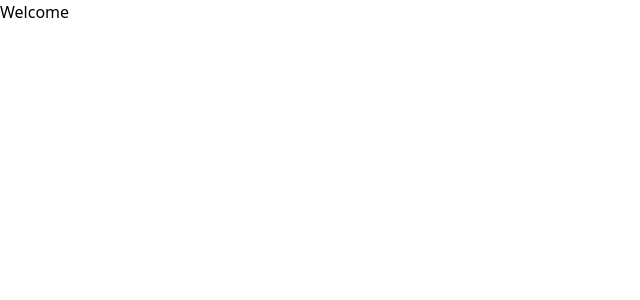
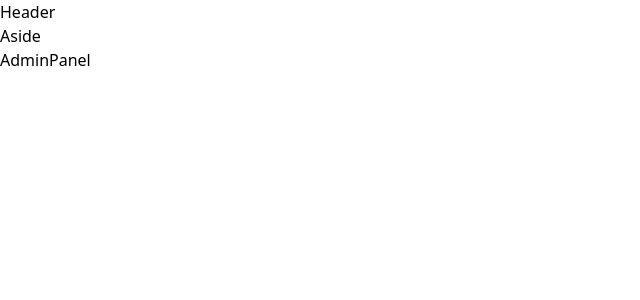
Before and after one commit to chiagoziepio/Recharts-tut, a React (Vite) app: page /main/adminpanel in a window 1280 px wide. Shown: the top 300 px of the page, without its empty margins (0-640 px from the left). Built offline with nearby package versions, Linux system fonts and the light colour scheme.

Commit message:
routes set-up

```diff
--- a/src/App.jsx
+++ b/src/App.jsx
@@ -1,9 +1,24 @@
-
+import {Routes,Route} from "react-router-dom"
+import Login from "./components/Login"
+import Layout from "./components/Layout"
+import Home from "./components/Home"
+import DashBoard from "./components/DashBoard"
+import AdminPanel from "./components/AdminPanel"
 function App() {
 
   return (
     <>
-      <div className="App">Welcome</div>
+      <div className="App">
+
+        <Routes>
+          <Route path="/" element ={<Login/>}/>
+          <Route path="/main" element = {<Layout/>}>
+              <Route index element = {<Home/>}/>
+              <Route path="/main/dashbord" element ={<DashBoard/>}/>
+              <Route path = "/main/adminpanel" element = {<AdminPanel/>}/>
+          </Route>
+        </Routes>
+      </div>
     </>
   )
 }
--- /dev/null
+++ b/src/components/AdminPanel.jsx
@@ -0,0 +1,9 @@
+import React from 'react'
+
+const AdminPanel = () => {
+  return (
+    <div>AdminPanel</div>
+  )
+}
+
+export default AdminPanel
--- /dev/null
+++ b/src/components/Aside.jsx
@@ -0,0 +1,9 @@
+import React from 'react'
+
+const Aside = () => {
+  return (
+    <div>Aside</div>
+  )
+}
+
+export default Aside
--- /dev/null
+++ b/src/components/DashBoard.jsx
@@ -0,0 +1,9 @@
+import React from 'react'
+
+const DashBoard = () => {
+  return (
+    <div>DashBoard</div>
+  )
+}
+
+export default DashBoard
--- /dev/null
+++ b/src/components/Header.jsx
@@ -0,0 +1,9 @@
+import React from 'react'
+
+const Header = () => {
+  return (
+    <div>Header</div>
+  )
+}
+
+export default Header
--- /dev/null
+++ b/src/components/Home.jsx
@@ -0,0 +1,9 @@
+import React from 'react'
+
+const Home = () => {
+  return (
+    <div>Home</div>
+  )
+}
+
+export default Home
--- /dev/null
+++ b/src/components/Layout.jsx
@@ -0,0 +1,16 @@
+import React from 'react'
+import { Outlet } from 'react-router-dom'
+import Header from './Header'
+import Aside from './Aside'
+
+const Layout = () => {
+  return (
+    <div>
+        <Header/>
+        <Aside/>
+        <Outlet/>
+    </div>
+  )
+}
+
+export default Layout
--- /dev/null
+++ b/src/components/Login.jsx
@@ -0,0 +1,9 @@
+import React from 'react'
+
+const Login = () => {
+  return (
+    <div>Login</div>
+  )
+}
+
+export default Login
--- a/src/main.jsx
+++ b/src/main.jsx
@@ -1,10 +1,16 @@
 import { StrictMode } from 'react'
 import { createRoot } from 'react-dom/client'
 import App from './App.jsx'
+import { BrowserRouter as Router, Routes, Route } from 'react-router-dom'
 import './index.css'
 
 createRoot(document.getElementById('root')).render(
   <StrictMode>
-    <App />
+    <Router>
+      <Routes>
+        <Route path='/*' element={<App />}/>
+      </Routes>
+    </Router>
+
   </StrictMode>
 )
```
